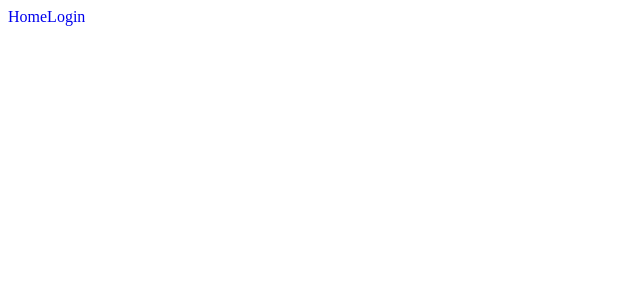
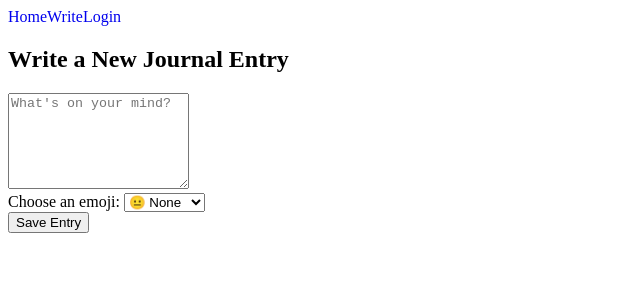
Before and after one commit to YeoMinkyu/EMOZINE, a React (Create React App) app in the folder emozine-frontend/: page /create in a window 1280 px wide. Before the commit this address had no page. Shown: the top 300 px of the page, without its empty margins (0-640 px from the left). Built offline with nearby package versions, Linux system fonts and the light colour scheme; sample sign-in values are in the browser's storage; the HTML template or start-up script is replaced by a standard one.

Commit message:
Implement a page to create a journal entry
- Implement a text area for a journal entry content
- Implement a select that users can choose their emotions by emojis
- Submit the content and emoji for logged in users

```diff
--- a/emozine-frontend/src/App.jsx
+++ b/emozine-frontend/src/App.jsx
@@ -3,18 +3,21 @@ import {BrowserRouter, Routes, Route, Link} from "react-router-dom";
 import Login from './pages/Login.jsx';
 import Home from './pages/Home.jsx';
 import Dashboard from './pages/Dashboard.jsx';
+import CreateEntry from './pages/CreateEntry.jsx';
 
 function App() {
   return (
     <BrowserRouter>
       <nav>
         <Link to={"/"}>Home</Link>
+        <Link to={"/create"}>Write</Link>
         <Link to={"/login"}>Login</Link>
       </nav>
       <Routes>
         <Route path='/' element={<Home />} />
         <Route path='/login' element={<Login />} />
         <Route path='/dashboard' element={<Dashboard /> } />
+        <Route path='/create' element={<CreateEntry />} />
       </Routes>
     </BrowserRouter>
   );
--- /dev/null
+++ b/emozine-frontend/src/pages/CreateEntry.jsx
@@ -0,0 +1,71 @@
+import React, {useState, useEffect} from "react";
+import {useNavigate} from "react-router-dom"
+
+function CreateEntry () {
+    const [content, setContent] = useState("");
+    const [emoji, setEmoji] = useState("");
+    const [error, setError] = useState("");
+    const navigate = useNavigate();
+
+    useEffect(() => {
+        const token = localStorage.getItem("access_token");
+
+        if (!token) {
+            navigate('/login');
+        }
+
+    }, [navigate])
+
+    // handleSubmit with async-await and try catch to POST journal entry to backend('/api/entries/')
+    const handleSubmit = async (e) => {
+        e.preventDefault();
+        const token = localStorage.getItem("access_token");
+
+        try {
+            const response = await fetch("http://127.0.0.1:8000/api/entries/", {
+                method: 'POST',
+                headers: {
+                    "Content-Type": "application/json",
+                    "Authorization": `Bearer ${token}`
+                },
+                body: JSON.stringify({ content, emoji })
+            });
+
+            if(response.ok) {
+                navigate('/dashboard');
+            } else {
+               setError("Failed to create entry.");
+            }
+        } catch (err) {
+            setError("Error creating entry.");
+        }
+    }
+
+    return (
+        <div className="create-entry">
+            <h2>Write a New Journal Entry</h2>
+            {error && <p style={{color: "red"}}>{error}</p>}
+            <form onSubmit={handleSubmit}>
+                <textarea
+                    rows="6"
+                    placeholder="What's on your mind?"
+                    value={content}
+                    onChange={(e)=>setContent(e.target.value)}
+                />
+                <br />
+                <label>Choose an emoji: </label>
+                <select value={emoji} onChange={(e) => setEmoji(e.target.value)}>
+                    <option value="">😐 None</option>
+                    <option value="😊">😊 Happy</option>
+                    <option value="😢">😢 Sad</option>
+                    <option value="😡">😡 Angry</option>
+                    <option value="😌">😌 Calm</option>
+                </select>
+                <br />
+                <button type="submit">Save Entry</button>
+            </form>
+        </div>
+    );
+}
+
+export default CreateEntry
--- a/emozine-frontend/src/pages/Dashboard.jsx
+++ b/emozine-frontend/src/pages/Dashboard.jsx
@@ -4,11 +4,9 @@ import {useNavigate} from "react-router-dom"
 function Dashboard () {
     const navigate = useNavigate();
 
-    console.log("[Debug] Redering...")
     useEffect (() => {
         const token = localStorage.getItem('access_token');
 
-        console.log("[Debug] Effect...")
         if (!token) {
             navigate('/login');
         }
```
